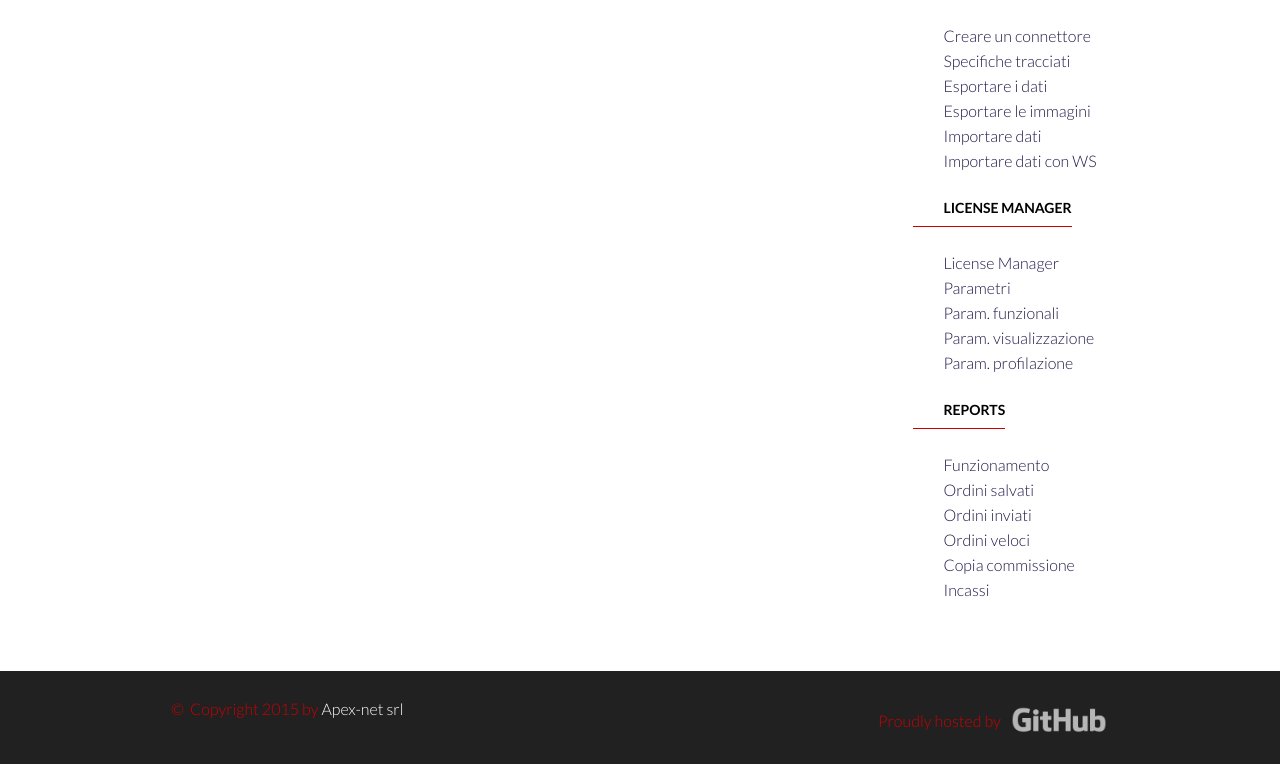
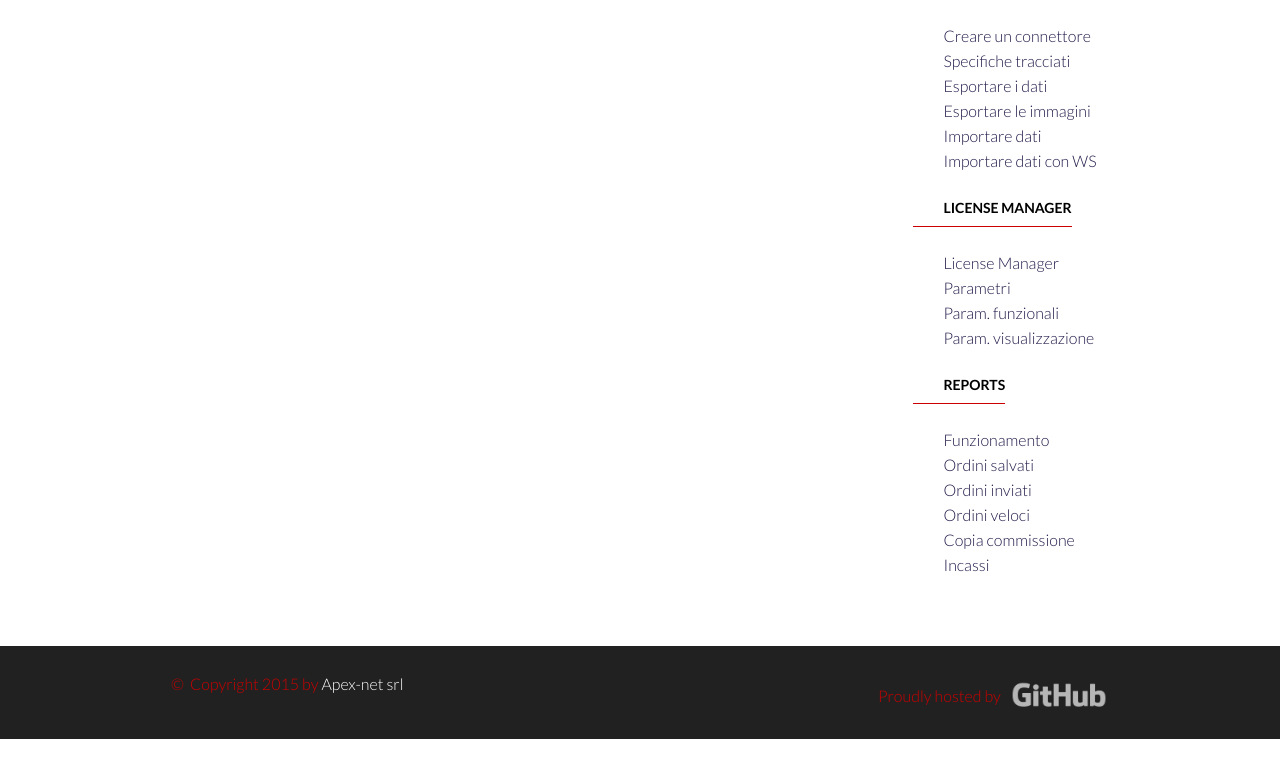
Before and after one commit to teopost/icommerce-website, a Jekyll site: the page built from _docs/export-report.md, in a window 1280 px wide, cut to the strip 394-1158 px from the top of the page. Built offline with Jekyll 4.4.1, drawn with Linux system fonts in a browser that asks for light colours; comment, search, counter and statistics services are not loaded; after the commit the page ends 1133 px from its top, so only the background shows below that.

Commit message:
rimosso menu profilazione

```diff
--- a/_data/docs.yml
+++ b/_data/docs.yml
@@ -22,7 +22,7 @@
   - par-lm
   - par-funzionali
   - par-visualizzazione
-  - par-profilazione
+# - par-profilazione
 
 #- title: App Manager
 #  docs:
```
Also changed, not shown: 1 other file.
